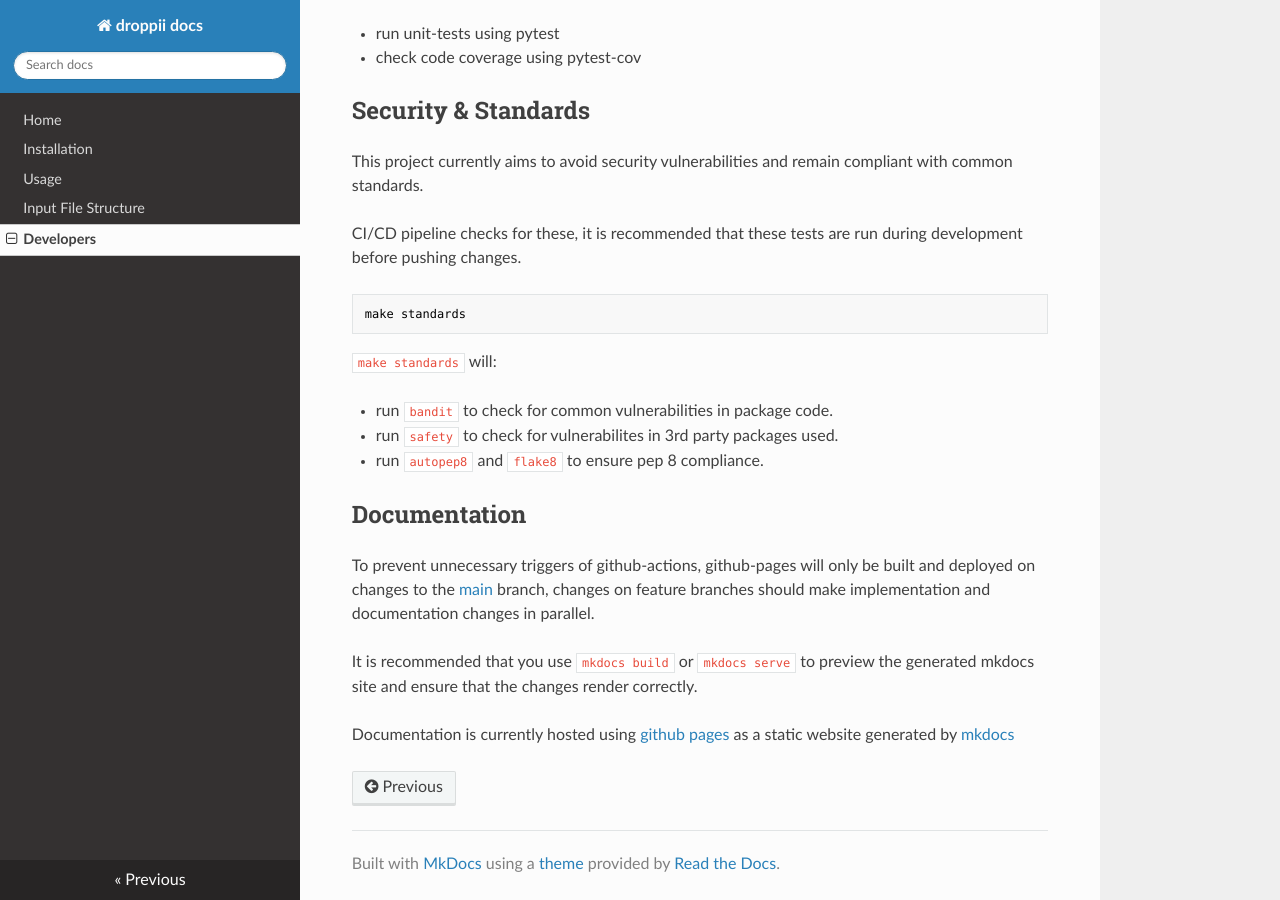
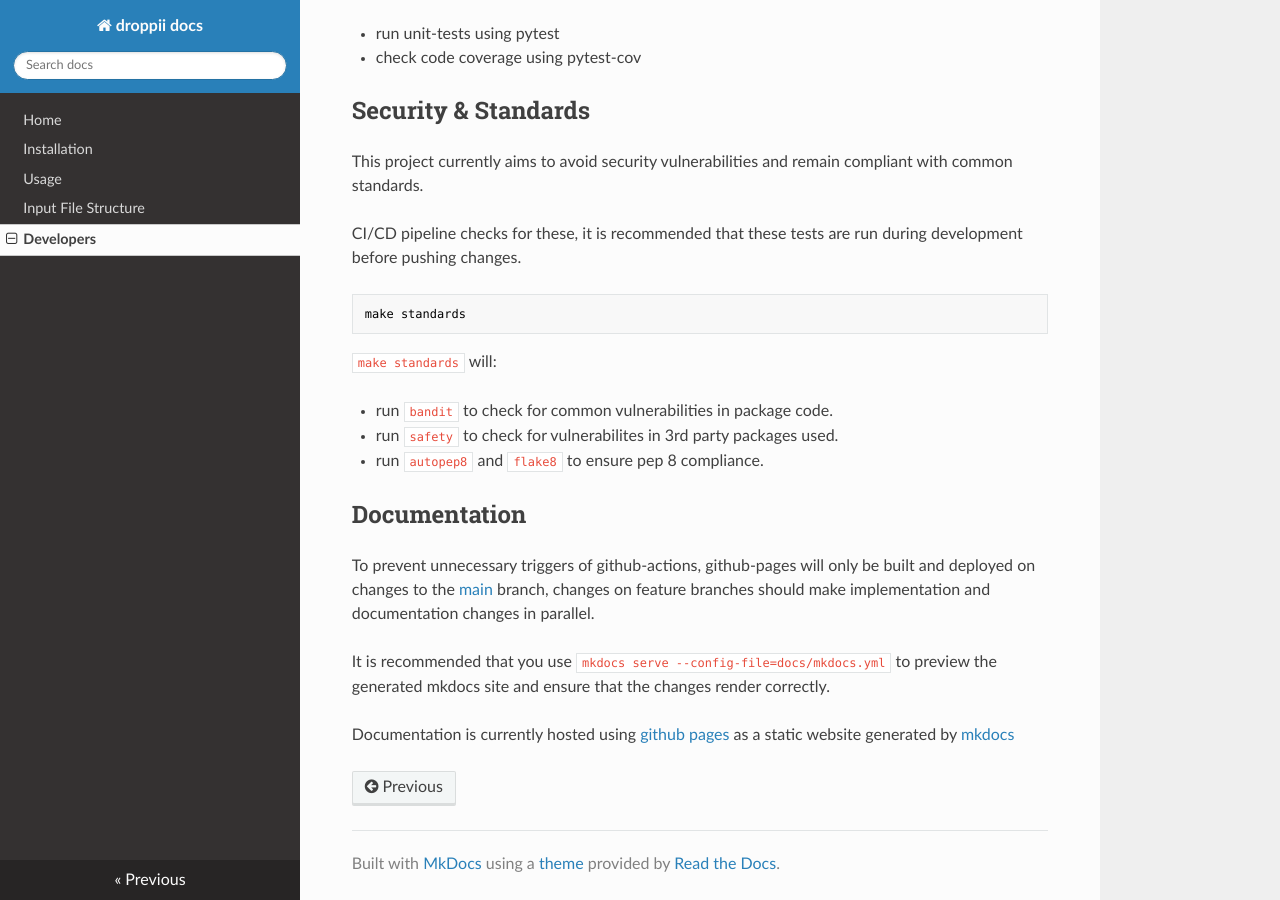
Before and after one commit to samule-i/droppii, an MkDocs documentation site: the page built from docs/docs/developers.md, in a window 1280 px wide and 900 px high, scrolled down 629 px. Built offline with MkDocs 1.6.1, drawn with Linux system fonts in a browser that asks for light colours; nearby versions of some CDN libraries.

Commit message:
documentation: update mkdocs instruction

```diff
--- a/docs/docs/developers.md
+++ b/docs/docs/developers.md
@@ -41,6 +41,6 @@ make standards
 ## Documentation
 To prevent unnecessary triggers of github-actions, github-pages will only be built and deployed on changes to the [main](https://github.com/samule-i/droppii/tree/main) branch, changes on feature branches should make implementation and documentation changes in parallel.
 
-It is recommended that you use `mkdocs build` or `mkdocs serve` to preview the generated mkdocs site and ensure that the changes render correctly.
+It is recommended that you use `mkdocs serve --config-file=docs/mkdocs.yml` to preview the generated mkdocs site and ensure that the changes render correctly.
 
 Documentation is currently hosted using [github pages](https://pages.github.com/) as a static website generated by [mkdocs](https://www.mkdocs.org/)
```
